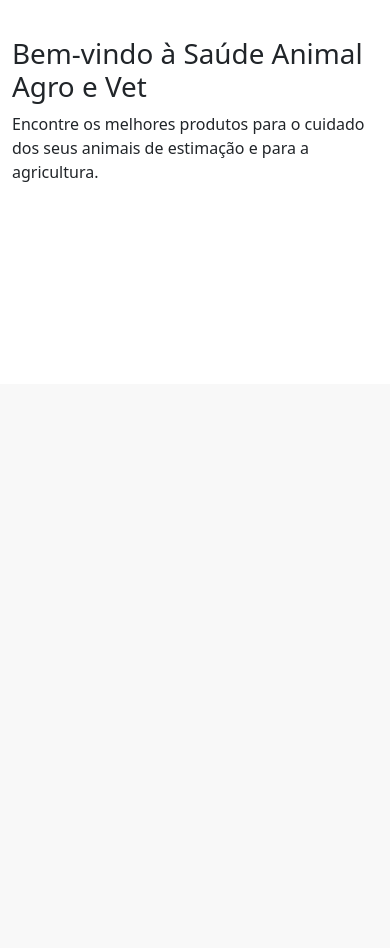
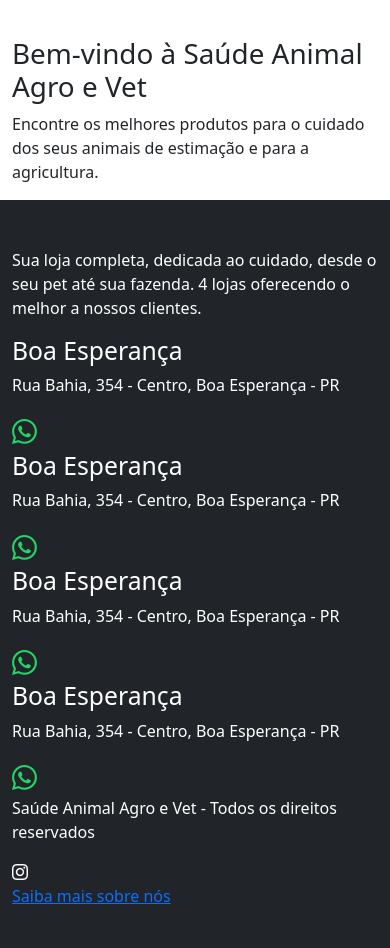
Before and after one commit to phviturino/projeto.2B, a PHP site: page /incrudes/index.php in a window 390 px wide; the page is wider, and only the part inside the window is pictured. Shown: the part 460-1408 px from the top of that part. Before the commit the page ends 642 px from the top of that part, so only its background shows below. Run offline with PHP 8.4, Linux system fonts and the light colour scheme.

Commit message:
includes

```diff
--- /dev/null
+++ b/includes/footer.php
@@ -0,0 +1,49 @@
+<footer class="bg-dark text-white pt-5 pb-3">
+    <div class="container">
+
+    <div class="row-mb-4">
+
+    <div class="col-mb-4 mb-4"
+    <img src="img/lojaicone.jpeg" alt="icone" class="logo-img mb-3">
+    <p>Sua loja completa, dedicada ao cuidado, desde o seu pet até sua fazenda. 4 lojas oferecendo o melhor a nossos clientes.</p>
+
+    <div class="loja-card">
+        <h2>Boa Esperança</h2>
+        <p>Rua Bahia, 354 - Centro, Boa Esperança - PR</p>
+        <a href="contato.php" class="btn-contato">
+            <i class="bi bi-whatsapp"></i>
+        </a>
+    </div>
+    <div class="loja-card">
+        <h2>Boa Esperança</h2>
+        <p>Rua Bahia, 354 - Centro, Boa Esperança - PR</p>
+        <a href="contato.php" class="btn-contato">
+            <i class="bi bi-whatsapp"></i>
+        </a>
+    </div>
+    <div class="loja-card">
+        <h2>Boa Esperança</h2>
+        <p>Rua Bahia, 354 - Centro, Boa Esperança - PR</p>
+        <a href="contato.php" class="btn-contato">
+            <i class="bi bi-whatsapp"></i>
+        </a>
+    </div>
+    <div class="loja-card">
+        <h2>Boa Esperança</h2>
+        <p>Rua Bahia, 354 - Centro, Boa Esperança - PR</p>
+        <a href="contato.php" class="btn-contato">
+            <i class="bi bi-whatsapp"></i>
+        </a>
+    </div>
+    <p>Saúde Animal Agro e Vet - Todos os direitos reservados</p>
+    <div class="instagram">
+        <i class="bi bi-instagram"></i>
+        <a href="https://www.instagram.com/saudeanimalagroevet/"></a>
+    </div>
+    <btn>
+        <a href="#" class="sobre">Saiba mais sobre nós</a>
+    </btn>
+</div>
+</footer>
+</body>
+</html>
--- a/header.php
+++ b/includes/header.php
@@ -17,7 +17,7 @@
 
     <div class="col-md-3 col-sm-4">
     <a class="logo" href="index.php">
-      <img src="../img/lojaicone.jpeg" alt="icone" class="logo-img">
+      <img src="img/lojaicone.jpeg" alt="icone" class="logo-img">
     </a>
 </div>
 
@@ -35,7 +35,7 @@
           <i class="bi bi-whatsapp"></i>
           Fale conosco
           </a>
-        </div>z
+        </div>
   </div>
   </div>
   </div>
--- a/incrudes/index.php
+++ /dev/null
@@ -1,73 +0,0 @@
-<!DOCTYPE html>
-<html lang="pt-br">
-<head>
-    <meta charset="UTF-8">
-    <meta name="viewport" content="width=device-width, initial-scale=1.0">
-    <title>Saúde Animal Agro e Vet</title>
-    <link href="https://cdn.jsdelivr.net/npm/bootstrap@5.3.8/dist/css/bootstrap.min.css" rel="stylesheet" integrity="sha384-sRIl4kxILFvY47J16cr9ZwB07vP4J8+LH7qKQnuqkuIAvNWLzeN8tE5YBujZqJLB" crossorigin="anonymous">
-    <link rel="stylesheet" href="style.css">
-    <link rel="stylesheet" href="https://cdn.jsdelivr.net/npm/bootstrap-icons@1.11.3/font/bootstrap-icons.min.css">
-</head>
-<body>
-<header>
-    <nav class="navbar-dark">
-  <div class="container-fluid">
-
-    <div class="row align-items-center">
-
-    <div class="col-md-3 col-sm-4">
-    <a class="logo" href="index.php">
-      <img src="../img/lojaicone.jpeg" alt="icone" class="logo-img">
-    </a>
-</div>
-
-<div class="col-md-6 col-sm-8">
-    <form class="d-flex busca" role="search">
-      <input class="form-control me-2 w-100" type="search" placeholder="Search" aria-label="Search"/>
-      <button class="btn btn-outline-success" type="submit">Search</button>
-    </form>
-    </div>
-
-    <div class="col-md-3 d-none d-md-block">
-      <div class="d-inline-flex align-items-center info-contato">
-        <div class="contato me-2">
-            <a href="contato.php" class="btn-contato">
-          <i class="bi bi-whatsapp"></i>
-          Fale conosco
-          </a>
-        </div>
-        <div class="d-flex flex-column">
-</div>
-  </div>
-  </div>
-  </div>
-</div>
-</nav>
-<div class="menu-nav">
-  <ul class="d-flex list-unstyled mb-0 justify-content-center">
-    <li><a href="#">Pet</a></li>
-    <li><a href="#">Agro</a></li>
-    <li><a href="#">Veterinária</a></li>
-    <li><a href="#">EPIs</a></li>
-    <li><a href="#">Rações</a></li>
-    <li><a href="#">Aventura e Lazer</a></li>
-    <li><a href="#">Equinos</a></li>
-  </ul>
-</div>
-</header>
-
-    <main>
-        <div class="container-fluid p-0">
-          <div class="row g-0">
-            <div class="col-12">
-              <img src="../img/banner.png" alt="banner" class="img-fluid w-100 h-75">
-            </div>
-          </div>
-        </div>
-        <div class="container mt-5">
-            <h1>Bem-vindo à Saúde Animal Agro e Vet</h1>
-            <p>Encontre os melhores produtos para o cuidado dos seus animais de estimação e para a agricultura.</p>
-        </div>
-      </main>
-</body>
-</html>
--- /dev/null
+++ b/index.php
@@ -0,0 +1,15 @@
+<?php include 'includes/header.php';?>
+    <main>
+        <div class="container-fluid p-0">
+          <div class="row g-0">
+            <div class="col-12">
+              <img src="img/banner.png" alt="banner" class="img-fluid w-100 h-75">
+            </div>
+          </div>
+        </div>
+        <div class="container mt-5">
+            <h1>Bem-vindo à Saúde Animal Agro e Vet</h1>
+            <p>Encontre os melhores produtos para o cuidado dos seus animais de estimação e para a agricultura.</p>
+        </div>
+      </main>
+      <?php include 'includes/footer.php';?>
```
Also changed, not shown: footer.php (deleted, +0 -17 lines), contato.css (added), contato.php (renamed from incrudes/contato.php), incrudes/contato.css (deleted), style.css (line endings or trailing spaces).
